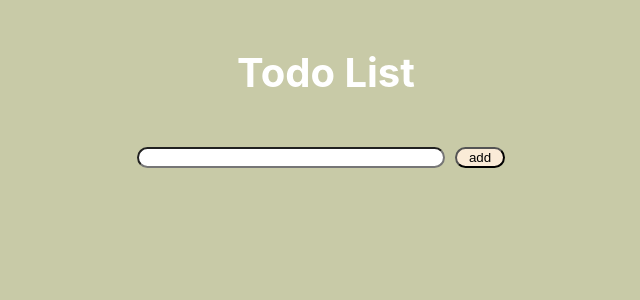
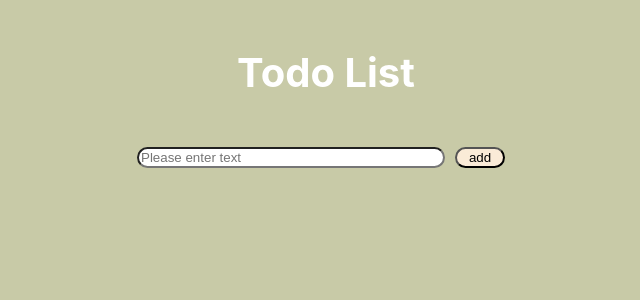
Before and after one commit to M-Loyola/react-toDoList, a React (Create React App) app: page / in a window 1280 px wide. Shown: the top 300 px of the page, without its empty margins (314-954 px from the left). Built offline with nearby package versions, Linux system fonts and the light colour scheme.

Commit message:
feat: add placeholder to input field

```diff
--- a/src/components/TodoGenerator.js
+++ b/src/components/TodoGenerator.js
@@ -18,7 +18,12 @@ const TodoGenerator = (props) => {
     return (
         <>
         <div className="todoGenerator">
-            <input className="inputTodo" value={inputValue} onChange={event => setInputValue(event.target.value)}/>
+            <input
+                placeholder="Please enter text"
+                className="inputTodo"
+                value={inputValue}
+                onChange={event => setInputValue(event.target.value)}
+            />
             <button className="submitInput" onClick={addTodoItem}>add</button>
         </div>
         <div>{alertMessage}</div>
```
